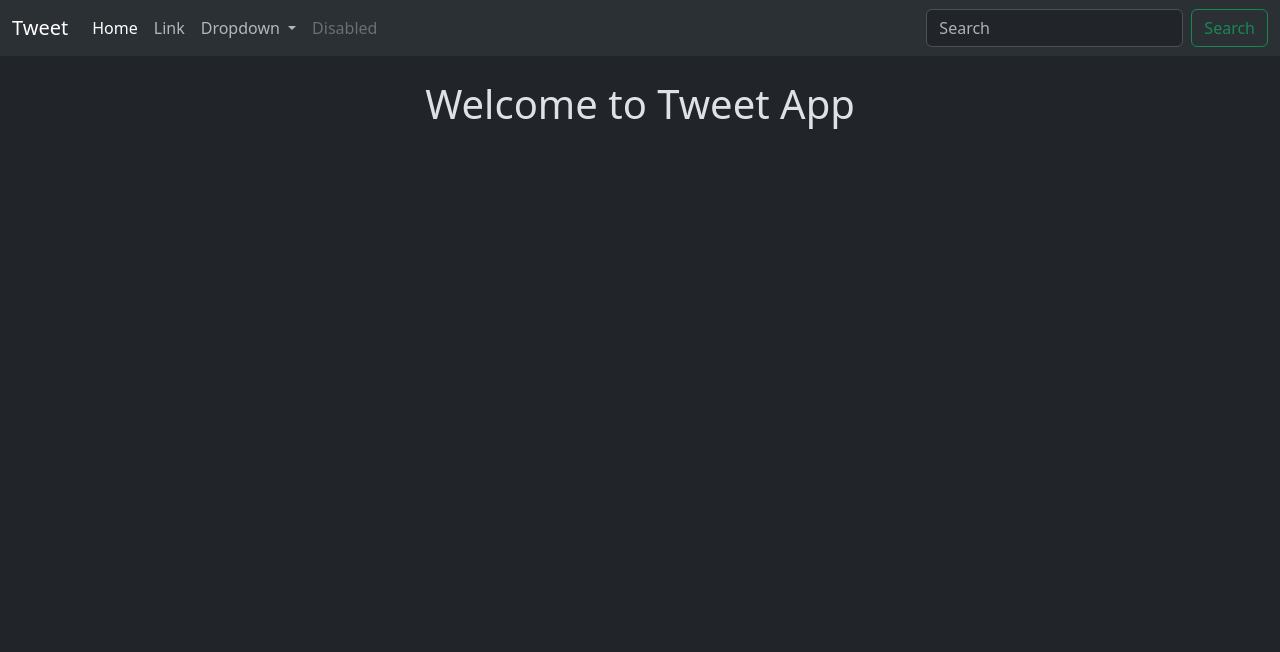
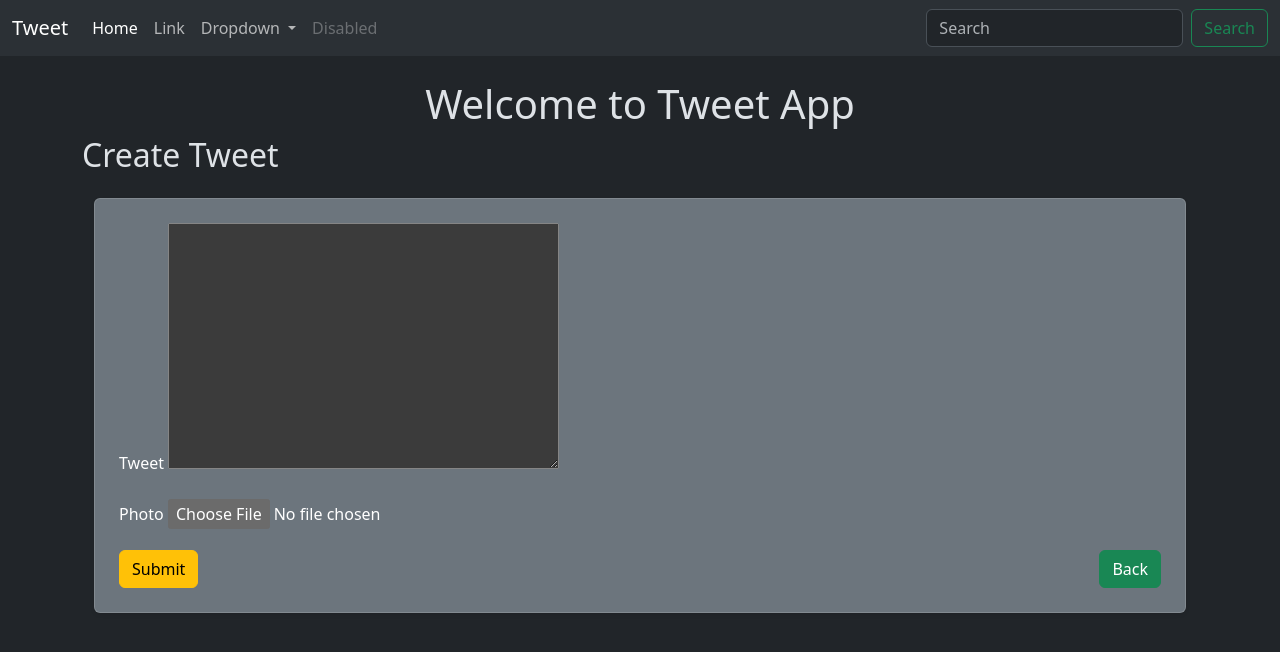
Before and after one commit to BHATDAVOOD/django-project1, a Django app: page /tweet/create/ in a window 1280 px wide. Shown: the top 652 px of the page. Run offline with Django 5.2, Linux system fonts and the light colour scheme; the visitor is signed in with stand-in values (Sample User, id 1).

Commit message:
create tweet html

```diff
--- a/tweet/templates/tweet_form.html
+++ b/tweet/templates/tweet_form.html
@@ -1,4 +1,5 @@
 {% extends "layout.html" %}
+{% load form_tags %}
 
 {% block title %}
 Index
@@ -6,4 +7,42 @@ Index
 
 {% block content %}
 <h1 class="mt-4 text-center">Welcome to Tweet App</h1>
+<h2>
+    {% if form.instance.pk %}
+    Edit Tweet
+    {% else %}
+    Create Tweet
+    {% endif %}
+</h2>
+<div class="container mt-4">
+    <div class="card bg-secondary text-white p-4 shadow-sm">
+        <form method="post" enctype="multipart/form-data">
+            {% csrf_token %}
+
+            <!-- Tweet Text Field -->
+            <div class="mb-3">
+                <label for="{{ form.text.id_for_label }}" class="form-label">Tweet</label>
+                {{ form.text|add_class:"form-control bg-dark text-white border-secondary" }}
+                {% if form.text.errors %}
+                    <div class="text-danger mt-1">{{ form.text.errors }}</div>
+                {% endif %}
+            </div>
+
+            <!-- Photo Upload -->
+            <div class="mb-3">
+                <label for="{{ form.photo.id_for_label }}" class="form-label">Photo</label>
+                {{ form.photo|add_class:"form-control bg-dark text-white border-secondary" }}
+                {% if form.photo.errors %}
+                    <div class="text-danger mt-1">{{ form.photo.errors }}</div>
+                {% endif %}
+            </div>
+
+            <!-- Buttons -->
+            <div class="d-flex justify-content-between">
+                <button class="btn btn-warning" type="submit">Submit</button>
+                <a href="{% url 'tweet_list' %}" class="btn btn-success">Back</a>
+            </div>
+        </form>
+    </div>
+</div>
 {% endblock %}
```
